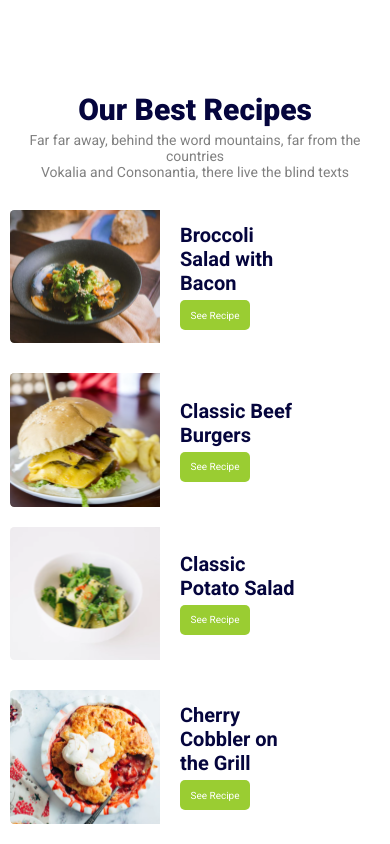
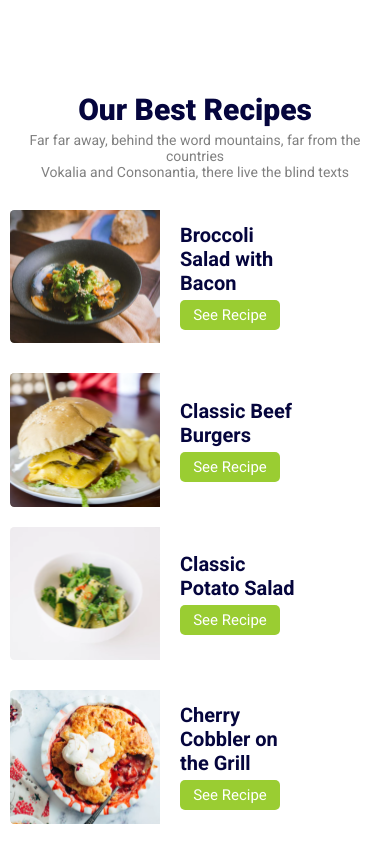
Before and after one commit to Gui1703/Healthy-Food, a React (Vite) app: page / in a window 390 px wide. Shown: the part 802-1646 px from the top of the page. Built offline with nearby package versions, Linux system fonts and the light colour scheme.

Commit message:
refactor: update button font-sizo

```diff
--- a/src/components/CardFood/styles.scss
+++ b/src/components/CardFood/styles.scss
@@ -64,9 +64,9 @@
     }
 
     button {
-      width: 70px;
+      width: 100px;
       height: 30px;
-      font-size: 10px;
+      font-size: 15px;
       color: #ffffff;
       border: none;
       border-radius: 5px;
```
